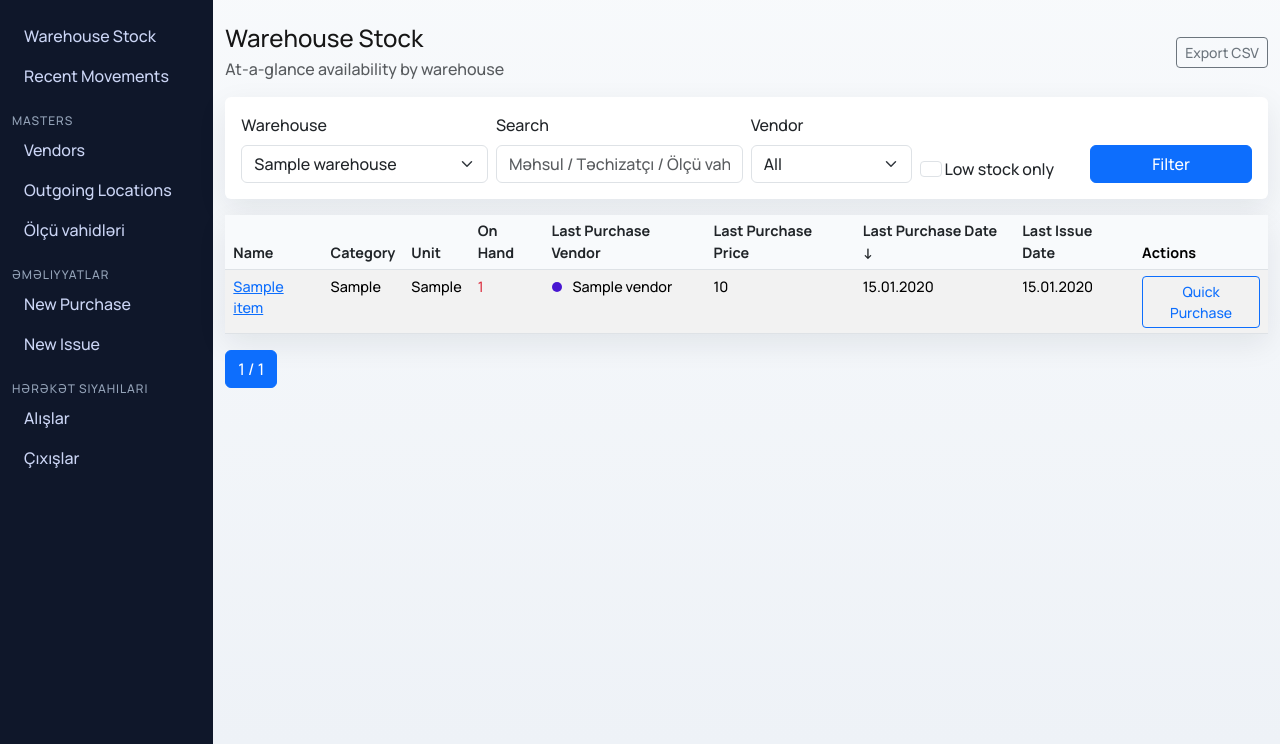
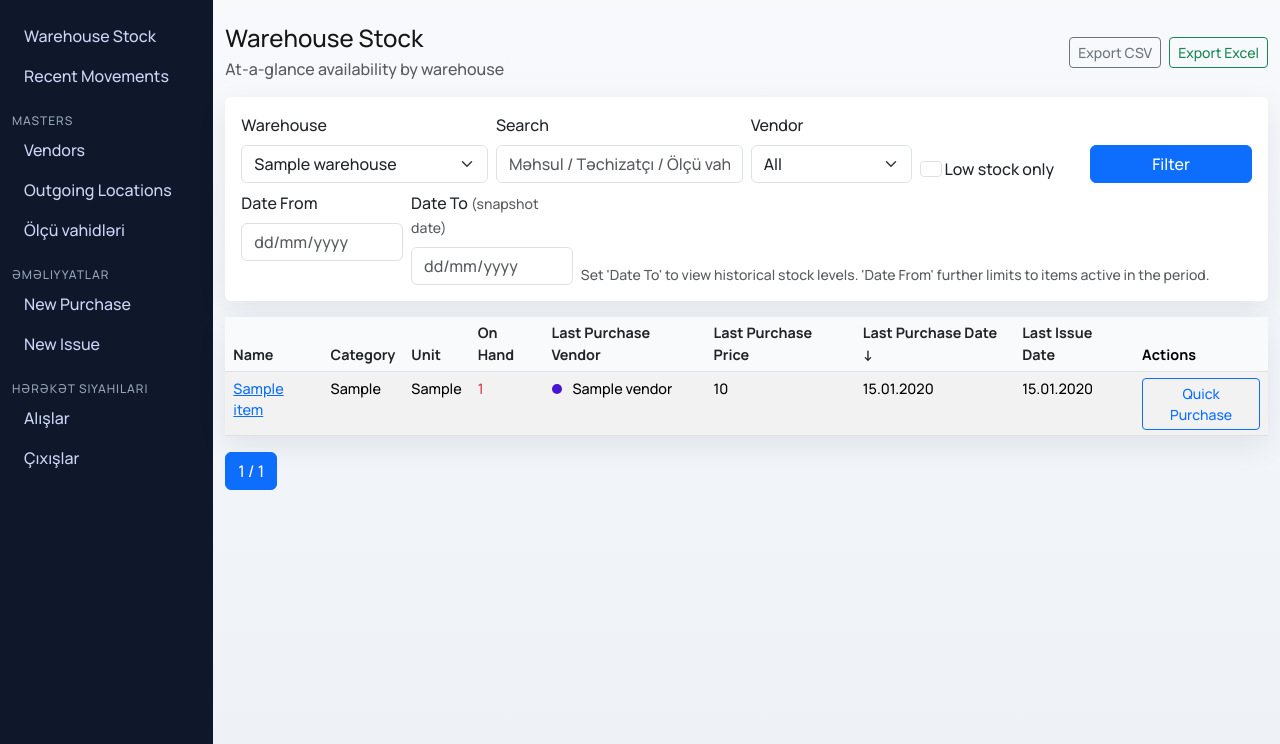
Before and after one commit to SamirBagirzade/anbar_pro, a Django app: page / in a window 1280 px wide. Shown: the part 56-800 px from the top of the page. Run offline with Django 5.2, Linux system fonts and the light colour scheme; a user stored in the database is signed in; tables that the repository leaves empty hold one stand-in row (values such as "Sample post"); some libraries are stand-ins or nearby versions.

Commit message:
feat(stock): add historical date filter and Excel export to warehouse stock
- Date To: computes on_hand by summing StockMovements up to that date
  instead of reading current StockBalance
- Date From + Date To together: further limits rows to items with
  movement activity in the period
- Export Excel (openpyxl): mirrors CSV export with bold header row
- Historical badge shown in page title and On Hand column header
- Sort links carry date params through HTMX navigation

Co-Authored-By: Claude Sonnet 4.6 <noreply@anthropic.com>

```diff
--- a/requirements.txt
+++ b/requirements.txt
@@ -3,3 +3,4 @@ psycopg[binary]>=3.1
 djangorestframework>=3.15
 Pillow>=10.0
 python-dotenv>=1.0
+openpyxl>=3.1
--- a/wms/inventory/views.py
+++ b/wms/inventory/views.py
@@ -1,6 +1,6 @@
 from django.contrib.auth.decorators import login_required, permission_required
 from django.db import models
-from django.db.models import OuterRef, Subquery, Value, DecimalField, DateField
+from django.db.models import OuterRef, Subquery, Value, DecimalField, DateField, Sum
 from django.db.models.functions import Coalesce
 from django.http import HttpResponse
 from django.shortcuts import render, get_object_or_404
@@ -39,6 +39,10 @@ def warehouse_stock(request):
     low_stock = request.GET.get("low_stock", "") == "1"
     sort = request.GET.get("sort", "last_purchase_date")
     direction = request.GET.get("direction", "desc")
+    date_from = request.GET.get("date_from", "").strip()
+    date_to = request.GET.get("date_to", "").strip()
+    date_from_parsed = _parse_date(date_from)
+    date_to_parsed = _parse_date(date_to)
 
     items = Item.objects.filter(is_active=True)
     if q:
@@ -50,7 +54,32 @@ def warehouse_stock(request):
     if selected_vendor_id:
         items = items.filter(purchaseline__purchase__vendor_id=selected_vendor_id).distinct()
 
-    if selected_warehouse_id:
+    if selected_warehouse_id and date_to_parsed:
+        # Historical view: sum all movements up to date_to
+        hist_sub = (
+            StockMovement.objects.filter(
+                warehouse_id=selected_warehouse_id,
+                item_id=OuterRef("pk"),
+                created_at__date__lte=date_to_parsed,
+            )
+            .values("item_id")
+            .annotate(total=Sum("qty_delta"))
+            .values("total")
+        )
+        items = items.annotate(
+            on_hand=Coalesce(
+                Subquery(hist_sub, output_field=DecimalField(max_digits=14, decimal_places=3)),
+                Value("0.000", output_field=DecimalField(max_digits=14, decimal_places=3)),
+            )
+        )
+        # If date_from also given, restrict to items with movement activity in the period
+        if date_from_parsed:
+            items = items.filter(
+                stockmovement__warehouse_id=selected_warehouse_id,
+                stockmovement__created_at__date__gte=date_from_parsed,
+                stockmovement__created_at__date__lte=date_to_parsed,
+            ).distinct()
+    elif selected_warehouse_id:
         stock_sub = StockBalance.objects.filter(
             warehouse_id=selected_warehouse_id, item_id=OuterRef("pk")
         ).values("on_hand")[:1]
@@ -123,6 +152,43 @@ def warehouse_stock(request):
             ])
         return response
 
+    if request.GET.get("export") == "xlsx":
+        import io
+        from openpyxl import Workbook
+        from openpyxl.styles import Font
+
+        wb = Workbook()
+        ws = wb.active
+        ws.title = "Warehouse Stock"
+        ws.append([
+            "Məhsul", "Kateqoriya", "Ölçü vahidi", "Anbarda",
+            "Min Stok", "Son Alış Təchizatçısı", "Son Alış Qiyməti",
+            "Son Alış Tarixi", "Son Verilmə Tarixi",
+        ])
+        for cell in ws[1]:
+            cell.font = Font(bold=True)
+        for item in items:
+            ws.append([
+                item.name,
+                item.category,
+                item.unit,
+                float(item.on_hand),
+                float(item.min_stock),
+                item.last_purchase_vendor or "",
+                float(item.last_purchase_unit_price) if item.last_purchase_unit_price else "",
+                item.last_purchase_date,
+                item.last_issue_date,
+            ])
+        buf = io.BytesIO()
+        wb.save(buf)
+        buf.seek(0)
+        response = HttpResponse(
+            buf.read(),
+            content_type="application/vnd.openxmlformats-officedocument.spreadsheetml.sheet",
+        )
+        response["Content-Disposition"] = "attachment; filename=warehouse_stock.xlsx"
+        return response
+
     paginator = Paginator(items, 25)
     page = paginator.get_page(request.GET.get("page"))
     params = request.GET.copy()
@@ -144,6 +210,9 @@ def warehouse_stock(request):
         "sort": sort,
         "direction": direction,
         "base_query": base_query,
+        "date_from": date_from,
+        "date_to": date_to,
+        "is_historical": bool(date_to_parsed),
     }
 
     if request.headers.get("HX-Request"):
--- a/wms/templates/inventory/_stock_table.html
+++ b/wms/templates/inventory/_stock_table.html
@@ -5,28 +5,28 @@
   <thead>
     <tr>
       <th>
-        <a class="link-dark text-decoration-none" hx-get="?warehouse={{ selected_warehouse_id }}&vendor={{ selected_vendor_id }}&q={{ q|urlencode }}{% if low_stock %}&low_stock=1{% endif %}&sort=name&direction={% if sort == 'name' and direction == 'asc' %}desc{% else %}asc{% endif %}" hx-target="#stock-table" hx-push-url="true">{% trans "Name" %}{% if sort == "name" %} {% if direction == "asc" %}↑{% else %}↓{% endif %}{% endif %}</a>
+        <a class="link-dark text-decoration-none" hx-get="?warehouse={{ selected_warehouse_id }}&vendor={{ selected_vendor_id }}&q={{ q|urlencode }}{% if low_stock %}&low_stock=1{% endif %}{% if date_from %}&date_from={{ date_from }}{% endif %}{% if date_to %}&date_to={{ date_to }}{% endif %}&sort=name&direction={% if sort == 'name' and direction == 'asc' %}desc{% else %}asc{% endif %}" hx-target="#stock-table" hx-push-url="true">{% trans "Name" %}{% if sort == "name" %} {% if direction == "asc" %}↑{% else %}↓{% endif %}{% endif %}</a>
       </th>
       <th>
-        <a class="link-dark text-decoration-none" hx-get="?warehouse={{ selected_warehouse_id }}&vendor={{ selected_vendor_id }}&q={{ q|urlencode }}{% if low_stock %}&low_stock=1{% endif %}&sort=category&direction={% if sort == 'category' and direction == 'asc' %}desc{% else %}asc{% endif %}" hx-target="#stock-table" hx-push-url="true">{% trans "Category" %}{% if sort == "category" %} {% if direction == "asc" %}↑{% else %}↓{% endif %}{% endif %}</a>
+        <a class="link-dark text-decoration-none" hx-get="?warehouse={{ selected_warehouse_id }}&vendor={{ selected_vendor_id }}&q={{ q|urlencode }}{% if low_stock %}&low_stock=1{% endif %}{% if date_from %}&date_from={{ date_from }}{% endif %}{% if date_to %}&date_to={{ date_to }}{% endif %}&sort=category&direction={% if sort == 'category' and direction == 'asc' %}desc{% else %}asc{% endif %}" hx-target="#stock-table" hx-push-url="true">{% trans "Category" %}{% if sort == "category" %} {% if direction == "asc" %}↑{% else %}↓{% endif %}{% endif %}</a>
       </th>
       <th>
-        <a class="link-dark text-decoration-none" hx-get="?warehouse={{ selected_warehouse_id }}&vendor={{ selected_vendor_id }}&q={{ q|urlencode }}{% if low_stock %}&low_stock=1{% endif %}&sort=unit&direction={% if sort == 'unit' and direction == 'asc' %}desc{% else %}asc{% endif %}" hx-target="#stock-table" hx-push-url="true">{% trans "Unit" %}{% if sort == "unit" %} {% if direction == "asc" %}↑{% else %}↓{% endif %}{% endif %}</a>
+        <a class="link-dark text-decoration-none" hx-get="?warehouse={{ selected_warehouse_id }}&vendor={{ selected_vendor_id }}&q={{ q|urlencode }}{% if low_stock %}&low_stock=1{% endif %}{% if date_from %}&date_from={{ date_from }}{% endif %}{% if date_to %}&date_to={{ date_to }}{% endif %}&sort=unit&direction={% if sort == 'unit' and direction == 'asc' %}desc{% else %}asc{% endif %}" hx-target="#stock-table" hx-push-url="true">{% trans "Unit" %}{% if sort == "unit" %} {% if direction == "asc" %}↑{% else %}↓{% endif %}{% endif %}</a>
       </th>
       <th>
-        <a class="link-dark text-decoration-none" hx-get="?warehouse={{ selected_warehouse_id }}&vendor={{ selected_vendor_id }}&q={{ q|urlencode }}{% if low_stock %}&low_stock=1{% endif %}&sort=on_hand&direction={% if sort == 'on_hand' and direction == 'asc' %}desc{% else %}asc{% endif %}" hx-target="#stock-table" hx-push-url="true">{% trans "On Hand" %}{% if sort == "on_hand" %} {% if direction == "asc" %}↑{% else %}↓{% endif %}{% endif %}</a>
+        <a class="link-dark text-decoration-none" hx-get="?warehouse={{ selected_warehouse_id }}&vendor={{ selected_vendor_id }}&q={{ q|urlencode }}{% if low_stock %}&low_stock=1{% endif %}{% if date_from %}&date_from={{ date_from }}{% endif %}{% if date_to %}&date_to={{ date_to }}{% endif %}&sort=on_hand&direction={% if sort == 'on_hand' and direction == 'asc' %}desc{% else %}asc{% endif %}" hx-target="#stock-table" hx-push-url="true">{% trans "On Hand" %}{% if is_historical %} <span class="badge bg-warning text-dark">{{ date_to }}</span>{% endif %}{% if sort == "on_hand" %} {% if direction == "asc" %}↑{% else %}↓{% endif %}{% endif %}</a>
       </th>
       <th>
-        <a class="link-dark text-decoration-none" hx-get="?warehouse={{ selected_warehouse_id }}&vendor={{ selected_vendor_id }}&q={{ q|urlencode }}{% if low_stock %}&low_stock=1{% endif %}&sort=last_purchase_vendor&direction={% if sort == 'last_purchase_vendor' and direction == 'asc' %}desc{% else %}asc{% endif %}" hx-target="#stock-table" hx-push-url="true">{% trans "Last Purchase Vendor" %}{% if sort == "last_purchase_vendor" %} {% if direction == "asc" %}↑{% else %}↓{% endif %}{% endif %}</a>
+        <a class="link-dark text-decoration-none" hx-get="?warehouse={{ selected_warehouse_id }}&vendor={{ selected_vendor_id }}&q={{ q|urlencode }}{% if low_stock %}&low_stock=1{% endif %}{% if date_from %}&date_from={{ date_from }}{% endif %}{% if date_to %}&date_to={{ date_to }}{% endif %}&sort=last_purchase_vendor&direction={% if sort == 'last_purchase_vendor' and direction == 'asc' %}desc{% else %}asc{% endif %}" hx-target="#stock-table" hx-push-url="true">{% trans "Last Purchase Vendor" %}{% if sort == "last_purchase_vendor" %} {% if direction == "asc" %}↑{% else %}↓{% endif %}{% endif %}</a>
       </th>
       <th>
-        <a class="link-dark text-decoration-none" hx-get="?warehouse={{ selected_warehouse_id }}&vendor={{ selected_vendor_id }}&q={{ q|urlencode }}{% if low_stock %}&low_stock=1{% endif %}&sort=last_purchase_unit_price&direction={% if sort == 'last_purchase_unit_price' and direction == 'asc' %}desc{% else %}asc{% endif %}" hx-target="#stock-table" hx-push-url="true">{% trans "Last Purchase Price" %}{% if sort == "last_purchase_unit_price" %} {% if direction == "asc" %}↑{% else %}↓{% endif %}{% endif %}</a>
+        <a class="link-dark text-decoration-none" hx-get="?warehouse={{ selected_warehouse_id }}&vendor={{ selected_vendor_id }}&q={{ q|urlencode }}{% if low_stock %}&low_stock=1{% endif %}{% if date_from %}&date_from={{ date_from }}{% endif %}{% if date_to %}&date_to={{ date_to }}{% endif %}&sort=last_purchase_unit_price&direction={% if sort == 'last_purchase_unit_price' and direction == 'asc' %}desc{% else %}asc{% endif %}" hx-target="#stock-table" hx-push-url="true">{% trans "Last Purchase Price" %}{% if sort == "last_purchase_unit_price" %} {% if direction == "asc" %}↑{% else %}↓{% endif %}{% endif %}</a>
       </th>
       <th>
-        <a class="link-dark text-decoration-none" hx-get="?warehouse={{ selected_warehouse_id }}&vendor={{ selected_vendor_id }}&q={{ q|urlencode }}{% if low_stock %}&low_stock=1{% endif %}&sort=last_purchase_date&direction={% if sort == 'last_purchase_date' and direction == 'asc' %}desc{% else %}asc{% endif %}" hx-target="#stock-table" hx-push-url="true">{% trans "Last Purchase Date" %}{% if sort == "last_purchase_date" %} {% if direction == "asc" %}↑{% else %}↓{% endif %}{% endif %}</a>
+        <a class="link-dark text-decoration-none" hx-get="?warehouse={{ selected_warehouse_id }}&vendor={{ selected_vendor_id }}&q={{ q|urlencode }}{% if low_stock %}&low_stock=1{% endif %}{% if date_from %}&date_from={{ date_from }}{% endif %}{% if date_to %}&date_to={{ date_to }}{% endif %}&sort=last_purchase_date&direction={% if sort == 'last_purchase_date' and direction == 'asc' %}desc{% else %}asc{% endif %}" hx-target="#stock-table" hx-push-url="true">{% trans "Last Purchase Date" %}{% if sort == "last_purchase_date" %} {% if direction == "asc" %}↑{% else %}↓{% endif %}{% endif %}</a>
       </th>
       <th>
-        <a class="link-dark text-decoration-none" hx-get="?warehouse={{ selected_warehouse_id }}&vendor={{ selected_vendor_id }}&q={{ q|urlencode }}{% if low_stock %}&low_stock=1{% endif %}&sort=last_issue_date&direction={% if sort == 'last_issue_date' and direction == 'asc' %}desc{% else %}asc{% endif %}" hx-target="#stock-table" hx-push-url="true">{% trans "Last Issue Date" %}{% if sort == "last_issue_date" %} {% if direction == "asc" %}↑{% else %}↓{% endif %}{% endif %}</a>
+        <a class="link-dark text-decoration-none" hx-get="?warehouse={{ selected_warehouse_id }}&vendor={{ selected_vendor_id }}&q={{ q|urlencode }}{% if low_stock %}&low_stock=1{% endif %}{% if date_from %}&date_from={{ date_from }}{% endif %}{% if date_to %}&date_to={{ date_to }}{% endif %}&sort=last_issue_date&direction={% if sort == 'last_issue_date' and direction == 'asc' %}desc{% else %}asc{% endif %}" hx-target="#stock-table" hx-push-url="true">{% trans "Last Issue Date" %}{% if sort == "last_issue_date" %} {% if direction == "asc" %}↑{% else %}↓{% endif %}{% endif %}</a>
       </th>
       <th>{% trans "Actions" %}</th>
     </tr>
--- a/wms/templates/inventory/warehouse_stock.html
+++ b/wms/templates/inventory/warehouse_stock.html
@@ -4,11 +4,12 @@
 {% block content %}
 <div class="d-flex align-items-center justify-content-between mb-3">
   <div>
-    <h4 class="mb-1">{% trans "Warehouse Stock" %}</h4>
+    <h4 class="mb-1">{% trans "Warehouse Stock" %}{% if is_historical %} <span class="badge bg-warning text-dark">{% trans "Historical" %}: {{ date_to }}</span>{% endif %}</h4>
     <div class="text-muted">{% trans "At-a-glance availability by warehouse" %}</div>
   </div>
-  <div>
-    <a class="btn btn-sm btn-outline-secondary" href="?{% if selected_warehouse_id %}warehouse={{ selected_warehouse_id }}&{% endif %}{% if selected_vendor_id %}vendor={{ selected_vendor_id }}&{% endif %}q={{ q }}&low_stock={{ low_stock|yesno:'1,0' }}&sort={{ sort }}&direction={{ direction }}&export=csv">{% trans "Export CSV" %}</a>
+  <div class="d-flex gap-2">
+    <a class="btn btn-sm btn-outline-secondary" href="?{% if selected_warehouse_id %}warehouse={{ selected_warehouse_id }}&{% endif %}{% if selected_vendor_id %}vendor={{ selected_vendor_id }}&{% endif %}q={{ q }}&low_stock={{ low_stock|yesno:'1,0' }}&sort={{ sort }}&direction={{ direction }}{% if date_from %}&date_from={{ date_from }}{% endif %}{% if date_to %}&date_to={{ date_to }}{% endif %}&export=csv">{% trans "Export CSV" %}</a>
+    <a class="btn btn-sm btn-outline-success" href="?{% if selected_warehouse_id %}warehouse={{ selected_warehouse_id }}&{% endif %}{% if selected_vendor_id %}vendor={{ selected_vendor_id }}&{% endif %}q={{ q }}&low_stock={{ low_stock|yesno:'1,0' }}&sort={{ sort }}&direction={{ direction }}{% if date_from %}&date_from={{ date_from }}{% endif %}{% if date_to %}&date_to={{ date_to }}{% endif %}&export=xlsx">{% trans "Export Excel" %}</a>
   </div>
 </div>
 <div class="card mb-3">
@@ -46,6 +47,17 @@
       <div class="col-md-2 d-flex align-items-end">
         <button class="btn btn-primary w-100" type="submit">{% trans "Filter" %}</button>
       </div>
+      <div class="col-md-2">
+        <label class="form-label">{% trans "Date From" %}</label>
+        <input class="form-control" type="text" name="date_from" value="{{ date_from }}" placeholder="dd/mm/yyyy" inputmode="numeric" />
+      </div>
+      <div class="col-md-2">
+        <label class="form-label">{% trans "Date To" %} <span class="text-muted small">({% trans "snapshot date" %})</span></label>
+        <input class="form-control" type="text" name="date_to" value="{{ date_to }}" placeholder="dd/mm/yyyy" inputmode="numeric" />
+      </div>
+      <div class="col-md-8 d-flex align-items-end">
+        <small class="text-muted">{% trans "Set 'Date To' to view historical stock levels. 'Date From' further limits to items active in the period." %}</small>
+      </div>
     </form>
   </div>
 </div>
```
